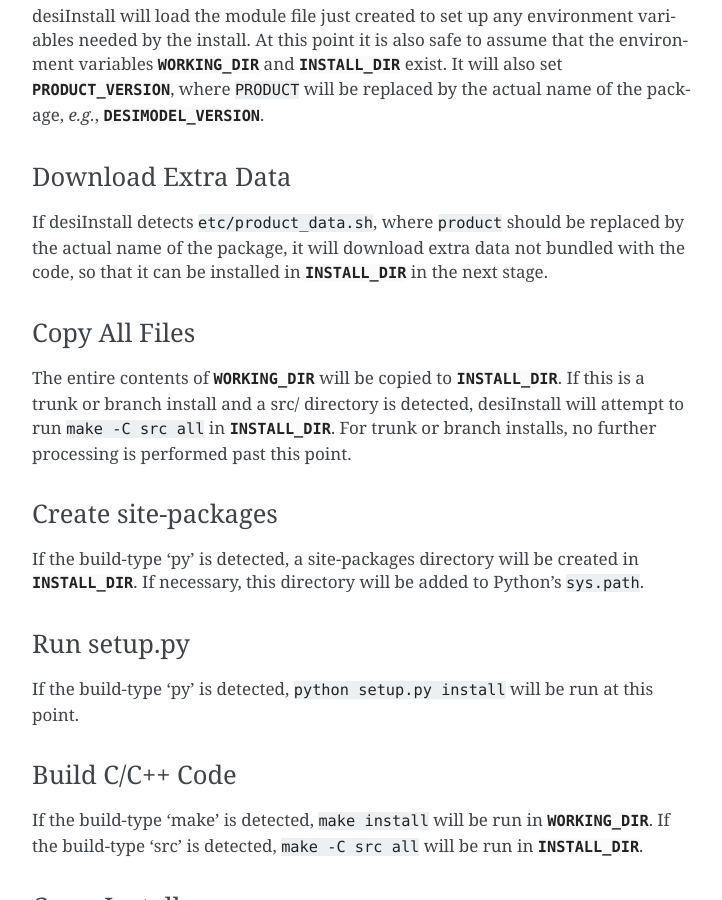
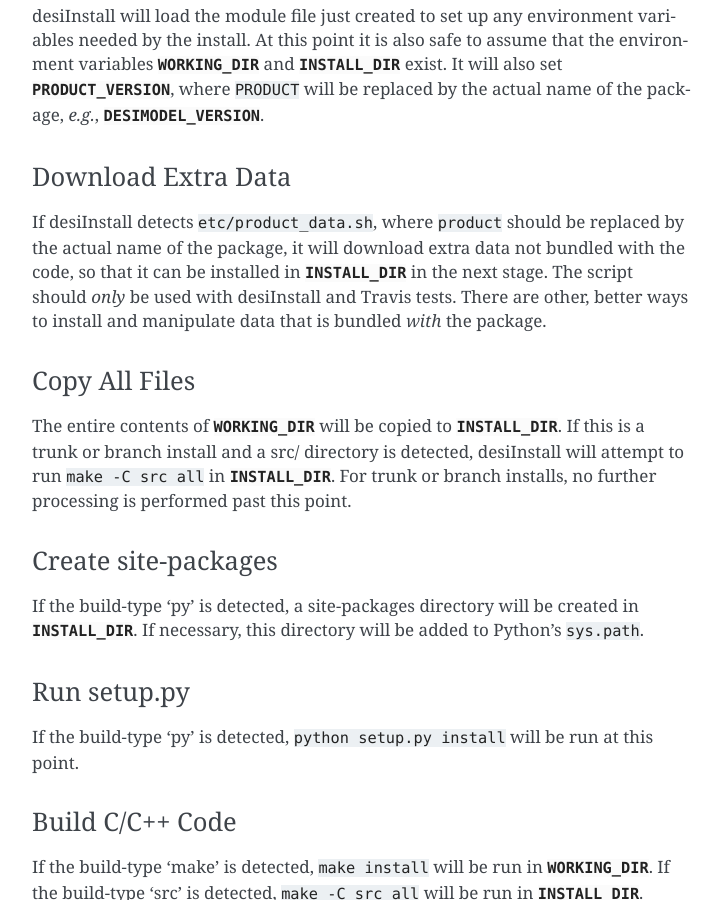
Before and after one commit to desihub/desiutil, a Sphinx documentation site: the page built from doc/desiInstall.rst, in a window 1280 px wide and 900 px high, scrolled down 3353 px. Shown: the whole window, without its empty margins (388-1110 px from the left). Built offline with Sphinx 7.4.7, drawn with Linux system fonts in a browser that asks for light colours.

Commit message:
add documentation

```diff
--- a/doc/desiInstall.rst
+++ b/doc/desiInstall.rst
@@ -165,7 +165,9 @@ Download Extra Data
 If desiInstall detects ``etc/product_data.sh``, where ``product`` should be
 replaced by the actual name of the package, it will download extra data
 not bundled with the code, so that it can be installed in
-:envvar:`INSTALL_DIR` in the next stage.
+:envvar:`INSTALL_DIR` in the next stage.  The script should *only* be used
+with desiInstall and Travis tests.  There are other, better ways to
+install and manipulate data that is bundled *with* the package.
 
 Copy All Files
 --------------
```
